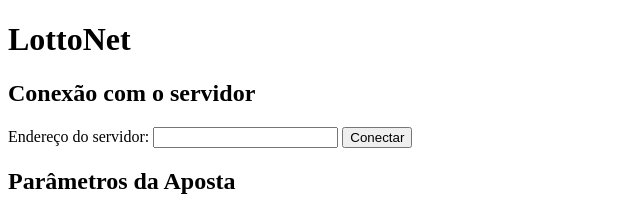
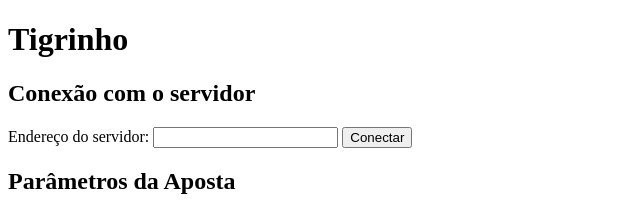
Before and after one commit to RenatoHPissinatti/Loteria---Redes-Computacional, a website: page public/index.html in a window 1280 px wide. Shown: the top 212 px of the page, 0-640 px from the left. Drawn offline with nearby package versions, Linux system fonts and the light colour scheme; no server answers.

Commit message:
commit resolver renato

```diff
--- a/public/index.html
+++ b/public/index.html
@@ -9,7 +9,7 @@
     <div>
         <header>
             <div>
-                <h1>LottoNet</h1>
+                <h1>Tigrinho</h1>
                 <p id="status"></p>
             </div>
         </header>
--- a/server.js
+++ b/server.js
@@ -67,5 +67,3 @@ setInterval(realizarSorteio, 60000);
 server.listen(PORT, () => {
   console.log(`Servidor rodando na porta ${PORT}`);
 });
-
-httpServer.listen(3000);
```
